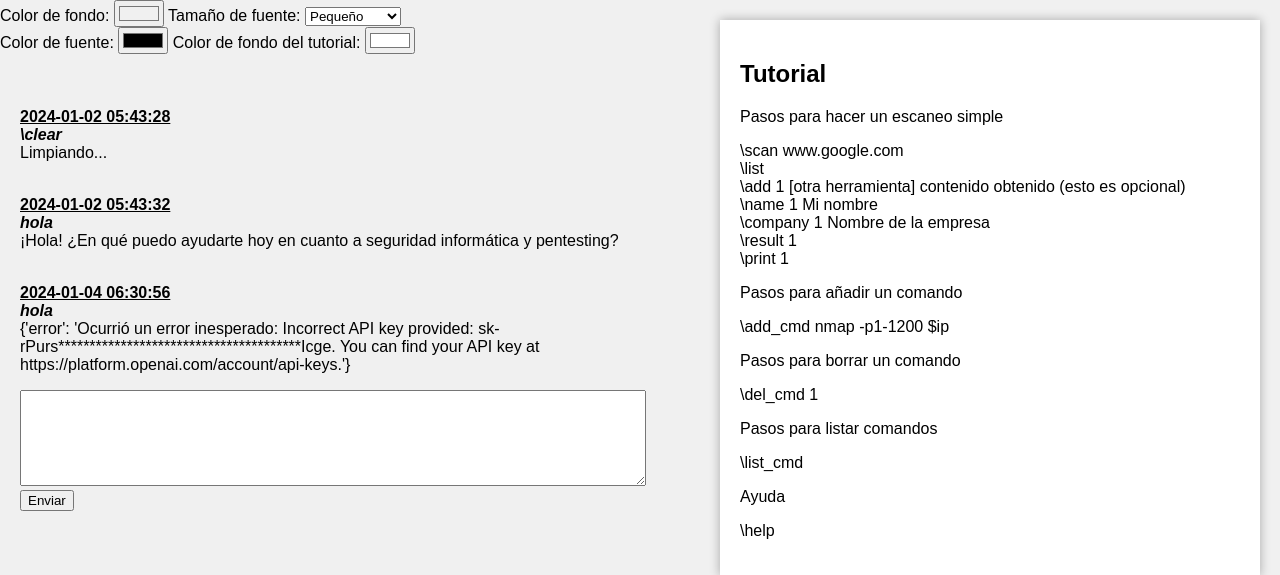
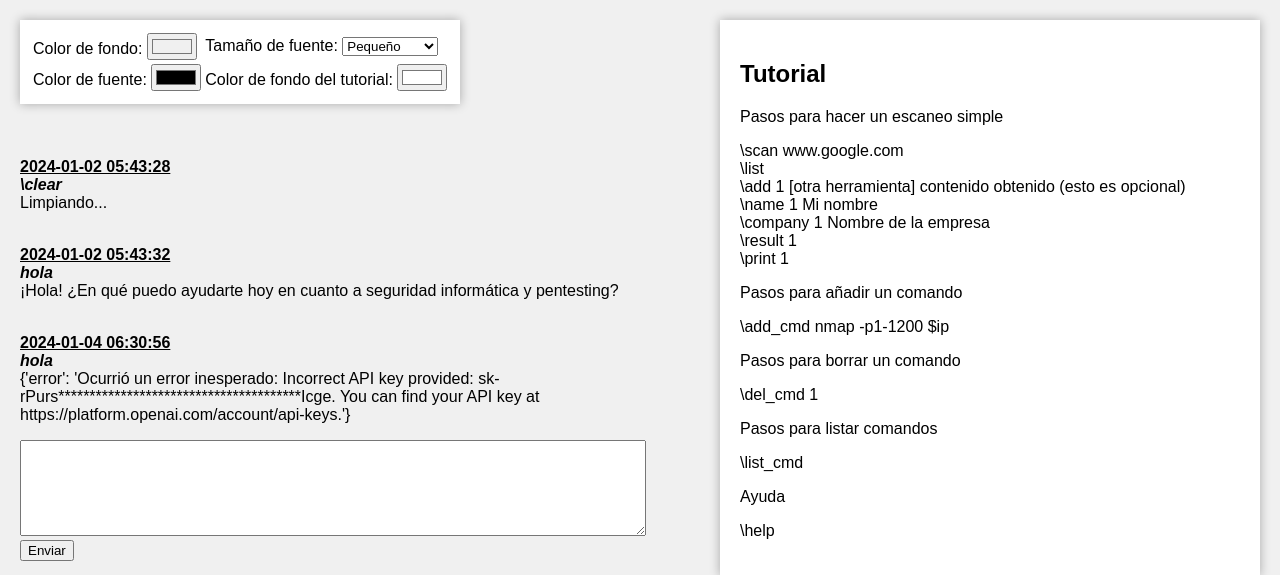
Before and after one commit to rtitod/3-GPTesting, a Django app: page / in a window 1280 px wide. Shown: the top 575 px of the page. Run offline with Django 4.2, Linux system fonts and the light colour scheme; data comes from the database, SQL or seed files in the repository; both versions use the stored data as it was after the commit.

Commit message:
anadido separador

```diff
--- a/frontend/static/frontend/styles.css
+++ b/frontend/static/frontend/styles.css
@@ -4,6 +4,16 @@
     height: 100%;
     font-family: Arial, sans-serif;
     background-color: #f0f0f0;
+}
+
+table {
+    margin-top: 20px;
+    margin-left: 20px;
+    background-color: #fff;
+    box-shadow: 0 0 10px rgba(0, 0, 0, 0.3);
+    border-width: 10px; /* Grosor del borde */
+    border-style: solid; /* Estilo del borde */
+    border-color: #fff; /* Color del borde */
 }
 
 .container {
--- a/frontend/templates/frontend/index.html
+++ b/frontend/templates/frontend/index.html
@@ -9,8 +9,35 @@
 
 </head>
 <body>
-    <div id="all_options">
-        <div id="options_a">
+    <div id="all_options" >
+        <table>
+            <tr>
+                <td>
+                    <label for="color">Color de fondo:</label>
+                    <input type="color" id="color" value="#f0f0f0">
+                </td>
+                <td>
+                    <label for="fontSize">Tamaño de fuente:</label>
+                    <select id="fontSize">
+                        <option value="16px">Pequeño</option>
+                        <option value="22px">Mediano</option>
+                        <option value="28px">Grande</option>
+                        <option value="34px">Muy Grande</option>
+                    </select>
+                </td>
+            </tr>
+            <tr>
+                <td>
+                    <label for="color">Color de fuente:</label>
+                    <input type="color" id="fontcolor" value="#000000">
+                </td>
+                <td>
+                    <label for="color">Color de fondo del tutorial:</label>
+                    <input type="color" id="tutorialbgcolor" value="#ffffff">
+                </td>
+            </tr>
+        </table>
+        <!--<div id="options_a">
             <label for="color">Color de fondo:</label>
             <input type="color" id="color" value="#f0f0f0">
 
@@ -28,7 +55,7 @@
 
             <label for="color">Color de fondo del tutorial:</label>
             <input type="color" id="tutorialbgcolor" value="#ffffff">
-        </div>
+        </div>-->
     </div>
 
     <div class="container">
@@ -72,6 +99,11 @@
                 });
                 $('.floating-window').css({
                     'background-color': tutorialbgcolor
+                });
+
+                $('table').css({
+                    'background-color': tutorialbgcolor,
+                    'border-color': tutorialbgcolor
                 });
 
                 // Modificar el tamaño del botón y del select
```
Also changed, not shown: db.sqlite3.
